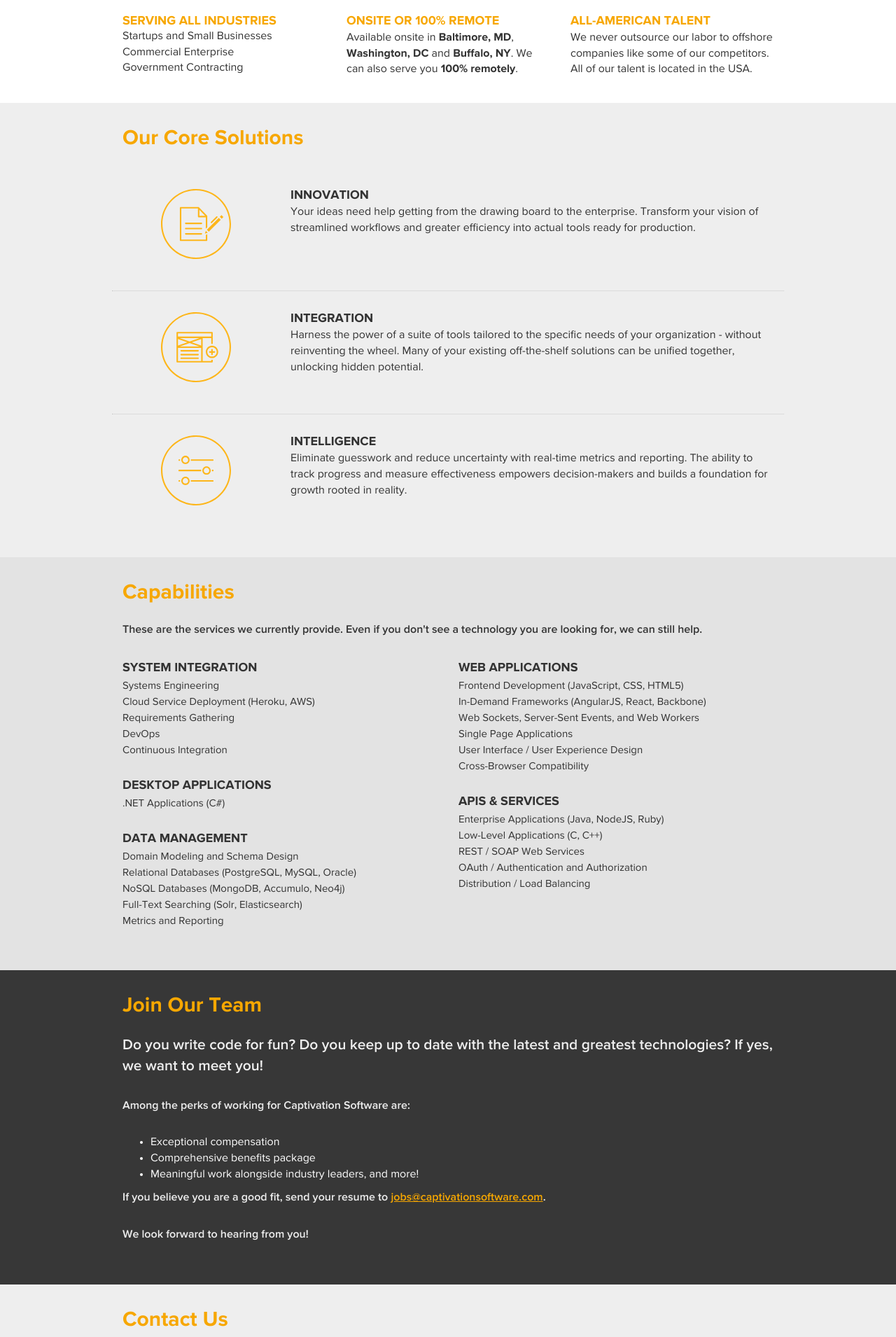
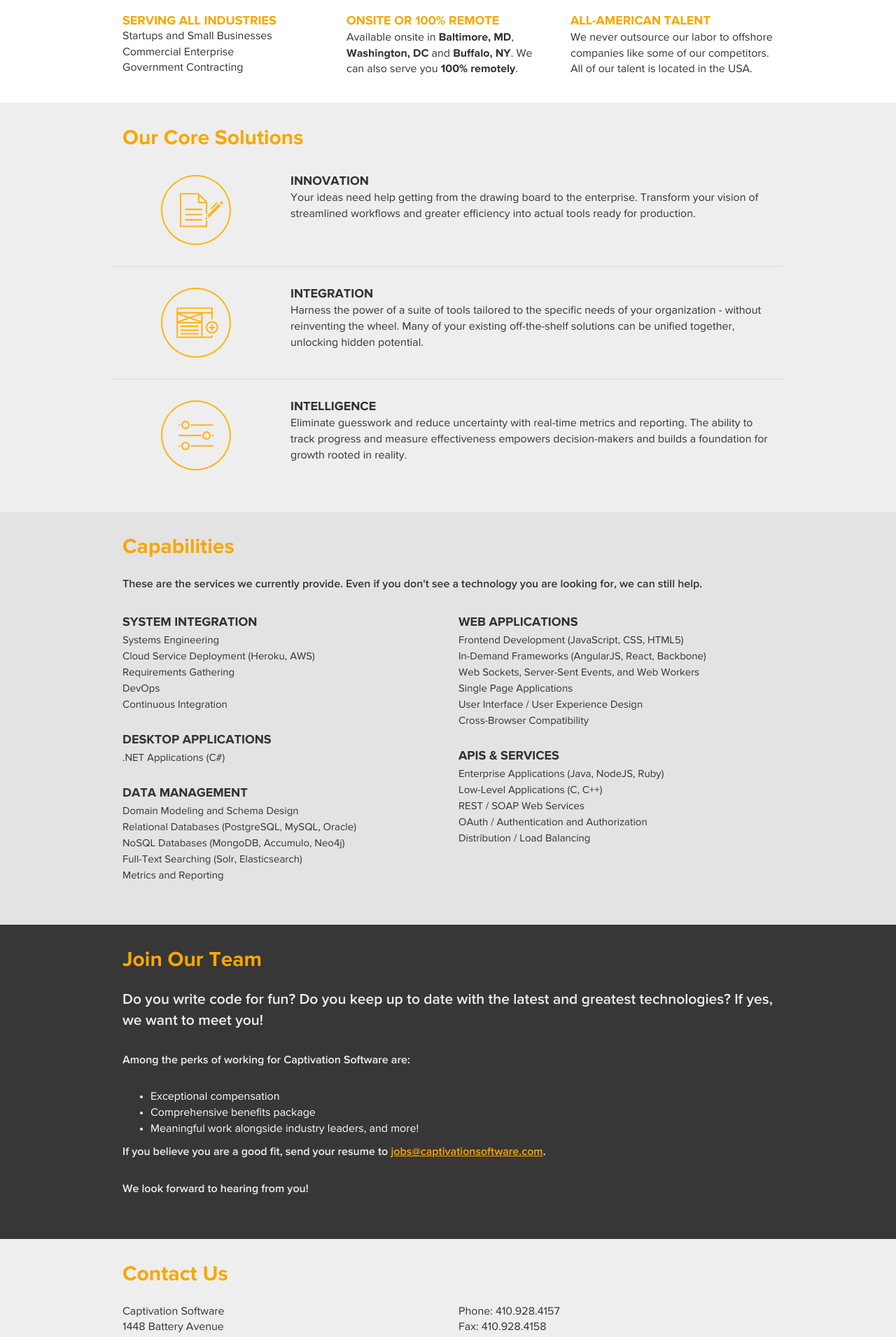
Before and after one commit to isabella232/captivationsoftware.github.io-archive, a Jekyll site: the page built from index.html, in a window 1280 px wide. Shown: the part 751-2661 px from the top of the page at 70% size. Built offline with Jekyll 4.4.1, drawn with Linux system fonts in a browser that asks for light colours; nearby versions of some CDN libraries; some web fonts are replaced.

Commit message:
Padding tweaks

```diff
--- a/css/structure.css
+++ b/css/structure.css
@@ -169,7 +169,11 @@ a:hover {
 }
 
 .solution.row {
-  padding: 30px 0 15px;
+  padding: 10px 0 0;
+}
+
+.solution.row + .solution.row {
+  padding-top: 30px;
 }
 
 .btn,
```
